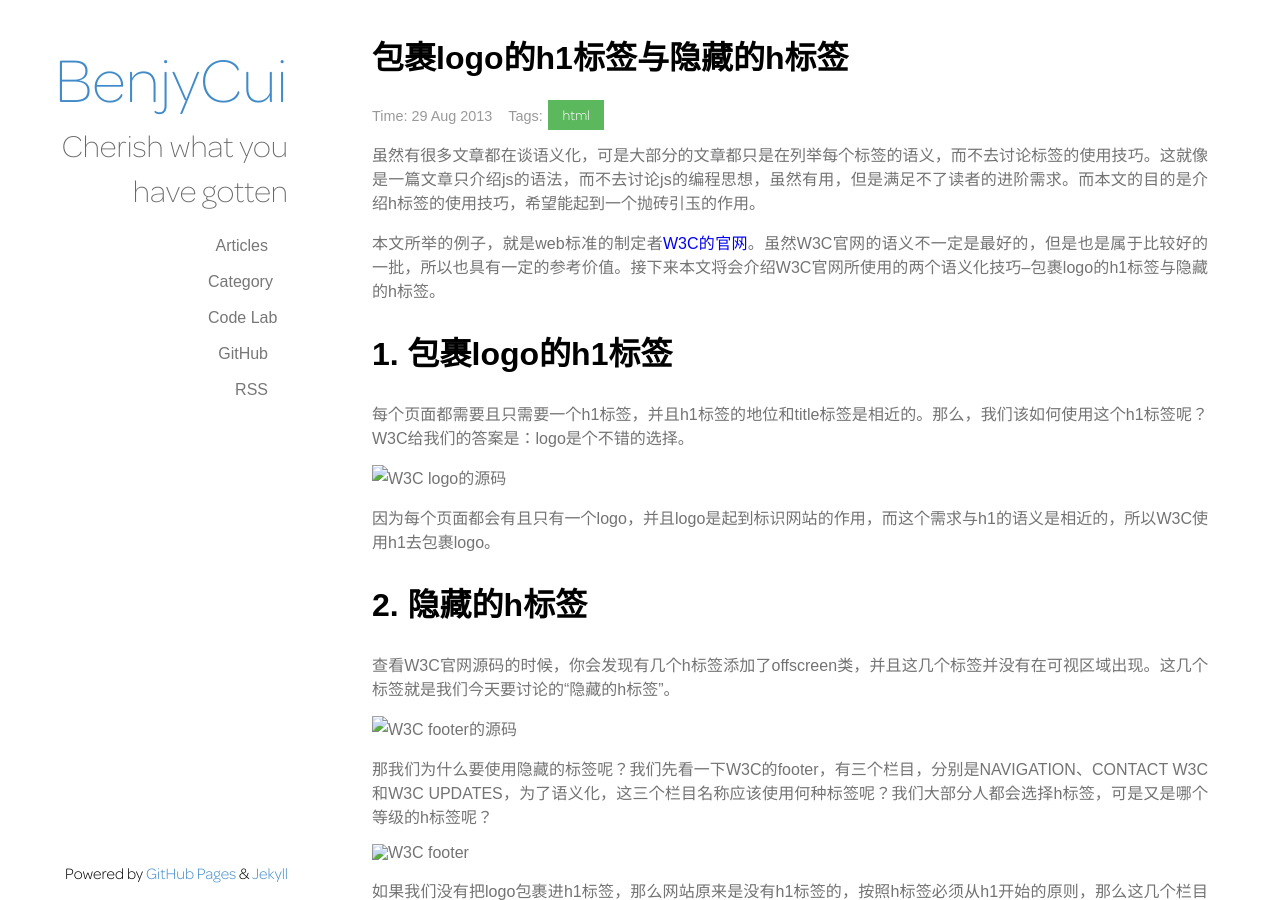
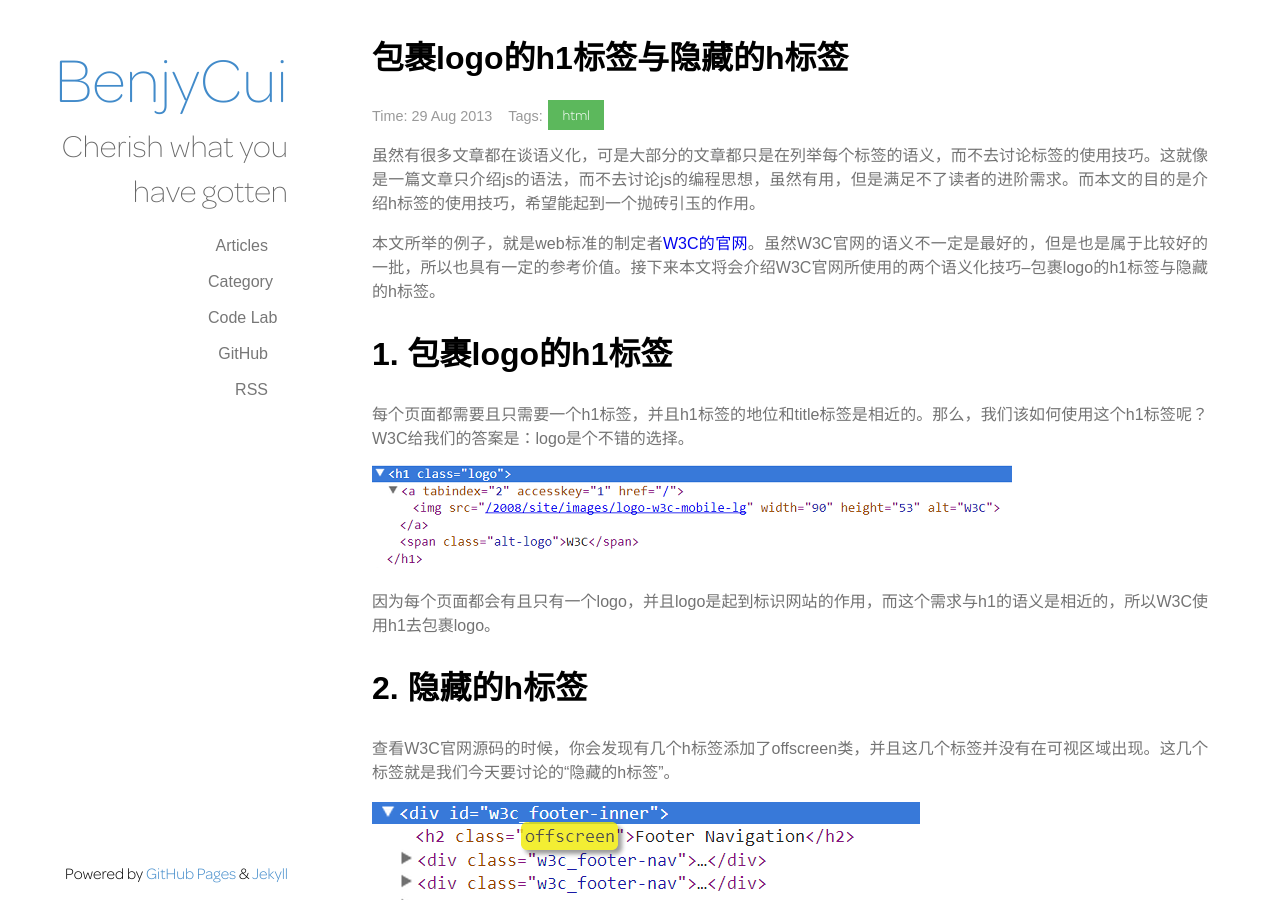
Before and after one commit to benjycui/benjycui.github.io, a Jekyll site: the page built from _posts/2013-8-29-hidden-h-tag.md, in a window 1280 px wide and 900 px high. Built offline with Jekyll 4.4.1, drawn with Linux system fonts in a browser that asks for light colours; Markdown is read by kramdown in place of the engine named in the settings; comment, search, counter and statistics services are not loaded.

Commit message:
update post

```diff
--- a/_config.yml
+++ b/_config.yml
@@ -1,3 +1,3 @@
-baseurl: http://benjycui.com/
+baseurl: http://benjycui.com
 markdown: rdiscount
 pygments: true
--- a/_layouts/global.html
+++ b/_layouts/global.html
@@ -4,13 +4,13 @@
     <meta charset="UTF-8">
     <title>BenjyCui|{{ page.title }}</title>
     <meta name="viewport" content="width=device-width, initial-scale=1, maximum-scale=1">
-    <link rel="icon" href="{{ site.baseurl }}favicon.ico" mce_href="{{ site.baseurl }}favicon.ico" type="image/x-icon">
-    <link rel="shortcut icon" href="{{ site.baseurl }}favicon.ico" mce_href="{{ site.baseurl }}favicon.ico" type="image/x-icon">
+    <link rel="icon" href="{{ site.baseurl }}/favicon.ico" mce_href="{{ site.baseurl }}/favicon.ico" type="image/x-icon">
+    <link rel="shortcut icon" href="{{ site.baseurl }}/favicon.ico" mce_href="{{ site.baseurl }}/favicon.ico" type="image/x-icon">
 
-    <!--[if lt IE 9]><script src="{{ site.baseurl }}scripts/html5shiv.min.js"></script><![endif]-->
-    <link rel="stylesheet" href="{{ site.baseurl }}styles/highlight.min.css" type="text/css" />
-    <link href="{{ site.baseurl }}styles/screen.min.css" rel="stylesheet"/>
-    <!--[if lt IE 9]><script src="{{ site.baseurl }}scripts/respond.min.js"></script><![endif]-->
+    <!--[if lt IE 9]><script src="{{ site.baseurl }}/scripts/html5shiv.min.js"></script><![endif]-->
+    <link rel="stylesheet" href="{{ site.baseurl }}/styles/highlight.min.css" type="text/css" />
+    <link href="{{ site.baseurl }}/styles/screen.min.css" rel="stylesheet"/>
+    <!--[if lt IE 9]><script src="{{ site.baseurl }}/scripts/respond.min.js"></script><![endif]-->
   </head>
   <body>
     <!-- .pure-g -->
@@ -25,20 +25,20 @@
           <nav>
             <div class="pure-menu pure-menu-open pure-hidden-phone">
               <ul>
-                <li><a href="{{ site.baseurl }}index.html">Articles</a></li>
-                <li><a href="{{ site.baseurl }}category.html">Category</a></li>
-                <li><a href="{{ site.baseurl }}lab.html">Code Lab</a></li>
+                <li><a href="{{ site.baseurl }}/index.html">Articles</a></li>
+                <li><a href="{{ site.baseurl }}/category.html">Category</a></li>
+                <li><a href="{{ site.baseurl }}/lab.html">Code Lab</a></li>
                 <li><a href="https://github.com/benjycui">GitHub</a></li>
-                <li><a href="{{ site.baseurl }}rss.xml">RSS</a></li>
+                <li><a href="{{ site.baseurl }}/rss.xml">RSS</a></li>
               </ul>
             </div>
 
             <div class="pure-menu pure-menu-open pure-menu-horizontal pure-hidden-tablet pure-hidden-desktop">
               <ul>
-                <li><a href="{{ site.baseurl }}index.html">Articles</a></li>
-                <li><a href="{{ site.baseurl }}category.html">Category</a></li>
-                <li><a href="{{ site.baseurl }}lab.html">Code Lab</a></li>
-                <li><a href="{{ site.baseurl }}rss.xml">RSS</a></li>
+                <li><a href="{{ site.baseurl }}/index.html">Articles</a></li>
+                <li><a href="{{ site.baseurl }}/category.html">Category</a></li>
+                <li><a href="{{ site.baseurl }}/lab.html">Code Lab</a></li>
+                <li><a href="{{ site.baseurl }}/rss.xml">RSS</a></li>
               </ul>
             </div>
           </nav>
--- a/_posts/2013-8-29-hidden-h-tag.md
+++ b/_posts/2013-8-29-hidden-h-tag.md
@@ -12,7 +12,7 @@
 
 每个页面都需要且只需要一个h1标签，并且h1标签的地位和title标签是相近的。那么，我们该如何使用这个h1标签呢？W3C给我们的答案是：logo是个不错的选择。
 
-<img src="{{ site.baseurl }}upload/images/hidden-h-tag-1.png" alt="W3C logo的源码">
+<img src="{{ site.baseurl }}/upload/images/hidden-h-tag-1.png" alt="W3C logo的源码">
 
 因为每个页面都会有且只有一个logo，并且logo是起到标识网站的作用，而这个需求与h1的语义是相近的，所以W3C使用h1去包裹logo。
 
@@ -20,11 +20,11 @@
 
 查看W3C官网源码的时候，你会发现有几个h标签添加了offscreen类，并且这几个标签并没有在可视区域出现。这几个标签就是我们今天要讨论的“隐藏的h标签”。
 
-<img src="{{ site.baseurl }}upload/images/hidden-h-tag-2.png" alt="W3C footer的源码">
+<img src="{{ site.baseurl }}/upload/images/hidden-h-tag-2.png" alt="W3C footer的源码">
 
 那我们为什么要使用隐藏的标签呢？我们先看一下W3C的footer，有三个栏目，分别是NAVIGATION、CONTACT W3C和W3C UPDATES，为了语义化，这三个栏目名称应该使用何种标签呢？我们大部分人都会选择h标签，可是又是哪个等级的h标签呢？
 
-<img src="{{ site.baseurl }}upload/images/hidden-h-tag-3.png" alt="W3C footer">
+<img src="{{ site.baseurl }}/upload/images/hidden-h-tag-3.png" alt="W3C footer">
 
 如果我们没有把logo包裹进h1标签，那么网站原来是没有h1标签的，按照h标签必须从h1开始的原则，那么这几个栏目名就只能用h1标签了，而一个页面有多个h1标签并不妥，并且这几个栏目名也不至于需要用到h1标签。所以一开始就为页面设置一个h1标签会更加的合理。
 
@@ -32,7 +32,7 @@
 
 除了能降低栏目h标签的等级，隐藏的h标签还有另外一个用途：在生成大纲时能够标识一个模块。
 
-<img src="{{ site.baseurl }}upload/images/hidden-h-tag-4.png" alt="W3C document outline">
+<img src="{{ site.baseurl }}/upload/images/hidden-h-tag-4.png" alt="W3C document outline">
 
 我们并没有在可视区域看到News标题，可是它的大纲却显示了News这么一个标题，就是因为使用了隐藏的h标签。所以我们也可以使用隐藏的h标签创建一个更加合理的大纲结构。
 
```
Also changed, not shown: _posts/2013-7-15-design-of-product.md (+2 -2 lines), upload/images/design-of-product-1.jpg (renamed from uploads/images/design-of-product-1.jpg), upload/images/design-of-product-2.jpg (renamed from uploads/images/design-of-product-2.jpg), upload/images/hidden-h-tag-1.png (renamed from uploads/images/hidden-h-tag-1.png), upload/images/hidden-h-tag-2.png (renamed from uploads/images/hidden-h-tag-2.png), upload/images/hidden-h-tag-3.png (renamed from uploads/images/hidden-h-tag-3.png), upload/images/hidden-h-tag-4.png (renamed from uploads/images/hidden-h-tag-4.png).
